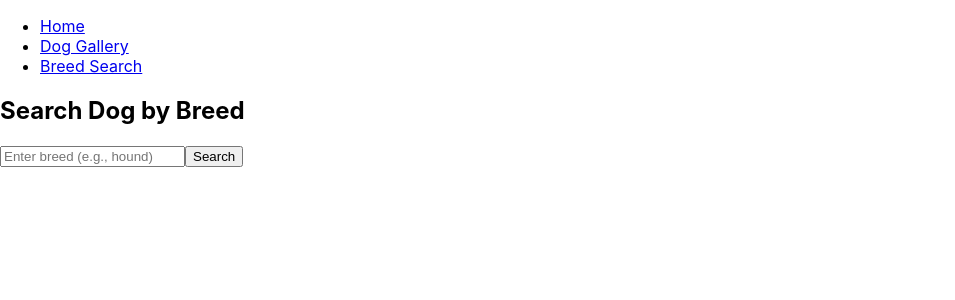
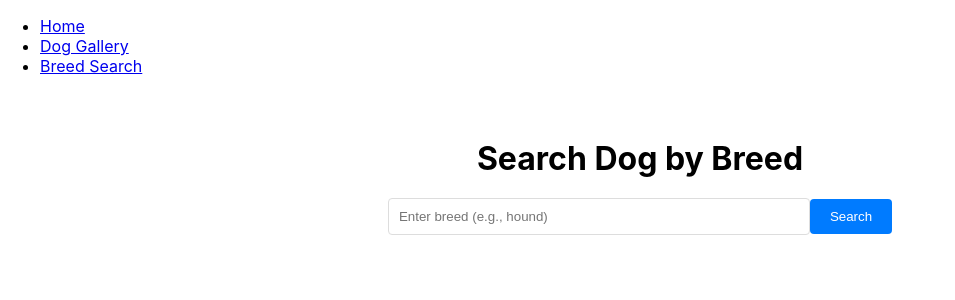
Before and after one commit to Yasmineibr1/dogs_react_app, a React (Create React App) app: page /breedsearch in a window 1280 px wide. Shown: the top 300 px of the page, without its empty margins (0-955 px from the left). Built offline with nearby package versions, Linux system fonts and the light colour scheme.

Commit message:
Dog breed search updated + style added

```diff
--- a/src/components/Dog breed search/index.js
+++ b/src/components/Dog breed search/index.js
@@ -1,4 +1,5 @@
 import React, { useState } from 'react';
+import './index.scss';  // Assure-toi d'importer le fichier SCSS
 
 function DogBreedSearch() {
   const [breed, setBreed] = useState('');
@@ -12,19 +13,22 @@ function DogBreedSearch() {
   };
 
   return (
-    <div>
+    <div className="breed-search">
       <h2>Search Dog by Breed</h2>
       <input
         type="text"
         placeholder="Enter breed (e.g., hound)"
         value={breed}
         onChange={(e) => setBreed(e.target.value.toLowerCase())}
+        className="search-input"
       />
-      <button onClick={handleSearch}>Search</button>
+      <button onClick={handleSearch} className="search-button">Search</button>
 
-      <div style={{ display: 'grid', gridTemplateColumns: 'repeat(3, 1fr)', gap: '10px', marginTop: '20px' }}>
+      <div className="grid-container">
         {breedImages.map((image, index) => (
-          <img key={index} src={image} alt="Breed" style={{ width: '100%' }} />
+          <div className="card" key={index}>
+            <img src={image} alt="Breed" className="breed-image" />
+          </div>
         ))}
       </div>
     </div>
--- a/src/components/Dog breed search/index.scss
+++ b/src/components/Dog breed search/index.scss
@@ -0,0 +1,60 @@
+.breed-search {
+    text-align: center;
+    padding: 20px;
+
+    h2 {
+      font-size: 2rem;
+      margin-bottom: 20px;
+    }
+
+    .search-input {
+      padding: 10px;
+      width: 100%;
+      max-width: 400px;
+      border: 1px solid #ddd;
+      border-radius: 4px;
+      margin-bottom: 10px;
+    }
+
+    .search-button {
+      padding: 10px 20px;
+      border: none;
+      border-radius: 4px;
+      background-color: #007bff;
+      color: white;
+      cursor: pointer;
+      transition: background-color 0.3s ease;
+
+      &:hover {
+        background-color: #0056b3;
+      }
+    }
+
+    .grid-container {
+      display: grid;
+      grid-template-columns: repeat(auto-fill, minmax(200px, 1fr));
+      gap: 20px;
+      margin-top: 20px;
+      padding: 10px;
+    }
+
+    .card {
+      background: #fff;
+      border: 1px solid #ddd;
+      border-radius: 8px;
+      overflow: hidden;
+      box-shadow: 0 4px 8px rgba(0, 0, 0, 0.1);
+      transition: transform 0.3s ease;
+
+      &:hover {
+        transform: scale(1.05);
+      }
+    }
+
+    .breed-image {
+      width: 100%;
+      height: auto;
+      display: block;
+      object-fit: cover;
+    }
+  }
```
